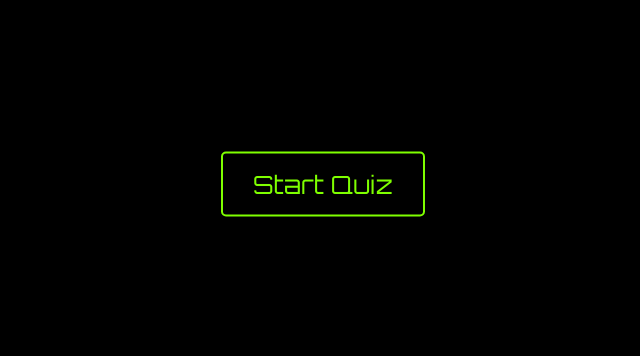
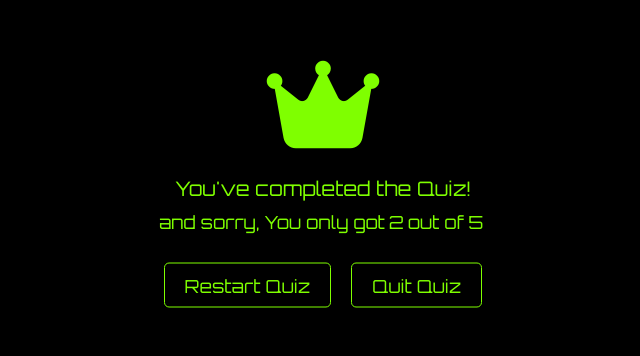
Before and after one commit to kcrawford101/Code_Quiz, a plain HTML site: page index.html in a window 1280 px wide. Shown: the part 216-572 px from the top of the page, without its empty margins (317-957 px from the left). Drawn offline with Linux system fonts and the light colour scheme.

Commit message:
completed results box

```diff
--- a/index.html
+++ b/index.html
@@ -73,5 +73,20 @@
         </footer>
     </div>
 
+    <!-- Results Box -->
+    <div class="result_box">
+        <div class="icon">
+            <i class="fas fa-crown"></i>
+        </div>
+        <div class="complete_text">You've completed the Quiz!</div>
+        <div class="score_text">
+            <span> and sorry, You only got<p>2</p> out of <p>5</p></span>
+        </div>
+        <div class="buttons">
+            <button class="restart">Restart Quiz</button>
+            <button class="quit">Quit Quiz</button>
+        </div>
+    </div>
+
 </body>
 </html>
--- a/style.css
+++ b/style.css
@@ -11,7 +11,8 @@ body {
 
 .start_btn,
 .info_box,
-.quiz_box {
+.quiz_box,
+.result_box {
     position: absolute;
     top: 50%;
     left: 50%;
@@ -82,10 +83,17 @@ body {
     border: 1px solid chartreuse;
     background: black;
     border-radius: 5px;
-    color:chartreuse;
     font-size: 16px;
     /* font-weight: 500;     */
     cursor: pointer;
+}
+
+.buttons button.quit:hover {
+    background: rgb(85, 85, 85);
+}
+
+.buttons button.restart:hover {
+    background: rgb(85, 85, 85);
 }
 
 .quiz_box {
@@ -195,7 +203,7 @@ section .option_list .option:hover {
 }
 
 footer .total_que span p {
-    font-weight: 500;
+    /* font-weight: 500; */
     padding: 0px 5px;
 }
 
@@ -207,7 +215,7 @@ footer .next_btn {
     height: 40px;
     padding: 0px 13px;
     font-size: 18px;
-    font-weight: 400;
+    /* font-weight: 400; */
     border: 1px solid chartreuse;
     background: black;
     border-radius: 5px;
@@ -218,3 +226,60 @@ footer .next_btn {
 footer .next_btn:hover {
     background: rgb(85, 85, 85);
 }
+
+.result_box {
+    background: black;
+    width: 450px;
+    padding: 25px 30px;
+    border-radius: 5px;
+    display: flex;
+    text-align: center;
+    align-items: center;
+    flex-direction: column;
+    justify-content: space-between;
+}
+
+.result_box .icon {
+    font-size: 100px;
+    margin-bottom: 10px;
+}
+
+.result_box .complete_text {
+    font-size: 20px;
+    /* font-weight: 500; */
+}
+
+.result_box .score_text span {
+    display: flex;
+    margin: 10px 0px;
+    font-size: 18px;
+    /* font-weight: 500; */
+}
+
+.score_text span p {
+    /* font-weight: 600; */
+    padding: 0px 4px;
+}
+
+.result_box .buttons {
+    display: flex;
+    margin: 20px 0px;
+}
+
+.result_box .buttons button {
+    margin: 0px 10px;
+    height: 45px;
+    padding: 0px 20px;
+    background: black;
+    border: none;
+    font-size: 18px;
+    /* font-weight: 500; */
+    border-radius: 5px;
+    border: 1px solid chartreuse;
+    cursor: pointer;
+    transition: all 0.50s ease;
+}
+
+button .restart:hover {
+    background: rgb(85, 85, 85);
+}
```
